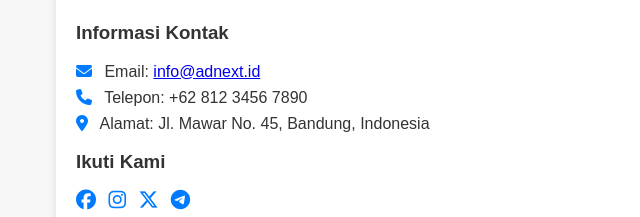
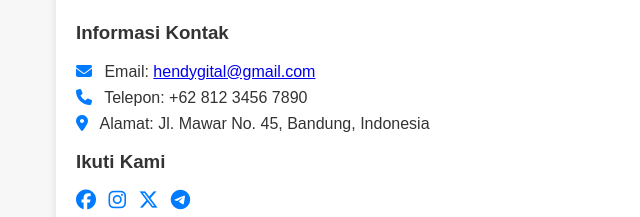
Before and after one commit to blogfeeds/kagi, a plain HTML site: page kontak.html in a window 1280 px wide. Shown: the part 583-800 px from the top of the page, 284-924 px from the left. Drawn offline with Linux system fonts and the light colour scheme.

Commit message:
Update kontak.html

```diff
--- a/kontak.html
+++ b/kontak.html
@@ -369,7 +369,7 @@
 
       <div class="contact-info">
         <h3>Informasi Kontak</h3>
-        <p><i class="fa fa-envelope"></i> Email: <a href="mailto:info@adnext.id">info@adnext.id</a></p>
+        <p><i class="fa fa-envelope"></i> Email: <a href="mailto:info@adnext.id">hendygital@gmail.com</a></p>
         <p><i class="fa fa-phone"></i> Telepon: +62 812 3456 7890</p>
         <p><i class="fa fa-map-marker-alt"></i> Alamat: Jl. Mawar No. 45, Bandung, Indonesia</p>
 
```
